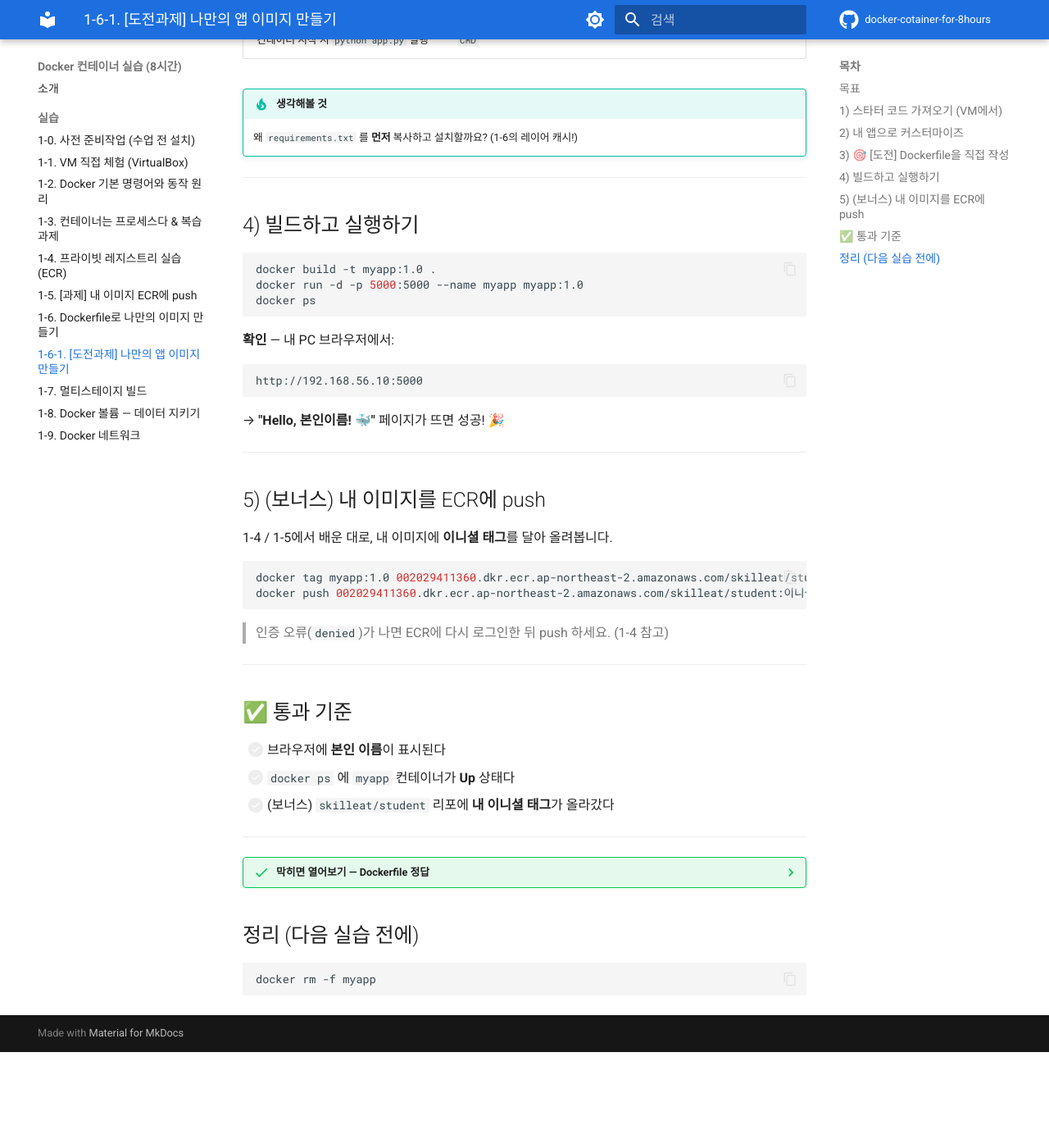
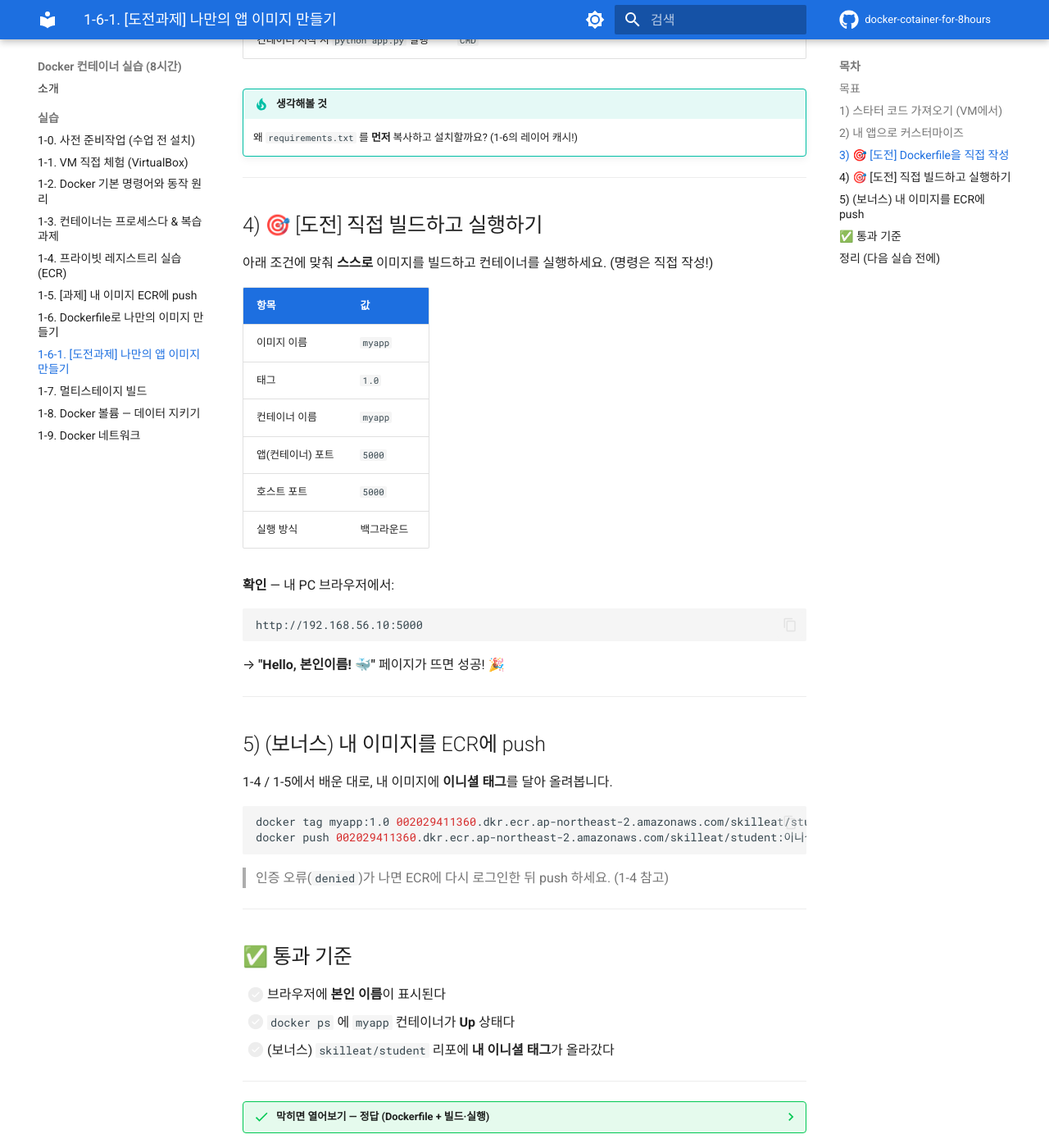
Before and after one commit to skilleat-labs/docker-cotainer-for-8hours, an MkDocs documentation site: the page built from docs/day1/06-1-challenge.md, in a window 1280 px wide and 1400 px high, scrolled down 1486 px. Shown: the whole window at 82% size. Built offline with MkDocs 1.6.1 and Material for MkDocs 9.7.7, drawn with Linux system fonts in a browser that asks for light colours; comment, search, counter and statistics services are not loaded; before the commit the page ends 2769 px from its top, so only the background shows below that.

Commit message:
Challenge 4): give image name/tag spec instead of build/run commands
Co-Authored-By: Claude Opus 4.8 <noreply@anthropic.com>

````diff
--- a/docs/day1/06-1-challenge.md
+++ b/docs/day1/06-1-challenge.md
@@ -59,13 +59,18 @@ NAME = "여기에_본인_이름"     # ← 본인 이름으로 수정 (예: "홍
 
 ---
 
-## 4) 빌드하고 실행하기
+## 4) 🎯 [도전] 직접 빌드하고 실행하기
 
-```bash
-docker build -t myapp:1.0 .
-docker run -d -p 5000:5000 --name myapp myapp:1.0
-docker ps
-```
+아래 조건에 맞춰 **스스로** 이미지를 빌드하고 컨테이너를 실행하세요. (명령은 직접 작성!)
+
+| 항목 | 값 |
+|---|---|
+| 이미지 이름 | `myapp` |
+| 태그 | `1.0` |
+| 컨테이너 이름 | `myapp` |
+| 앱(컨테이너) 포트 | `5000` |
+| 호스트 포트 | `5000` |
+| 실행 방식 | 백그라운드 |
 
 **확인** — 내 PC 브라우저에서:
 
@@ -98,7 +103,8 @@ docker push 002029411360.dkr.ecr.ap-northeast-2.amazonaws.com/skilleat/student:
 
 ---
 
-??? success "막히면 열어보기 — Dockerfile 정답"
+??? success "막히면 열어보기 — 정답 (Dockerfile + 빌드·실행)"
+    **Dockerfile**
     ```dockerfile
     FROM python:3.12-slim
     WORKDIR /app
@@ -109,6 +115,12 @@ docker push 002029411360.dkr.ecr.ap-northeast-2.amazonaws.com/skilleat/student:
     CMD ["python", "app.py"]
     ```
 
+    **빌드 & 실행**
+    ```bash
+    docker build -t myapp:1.0 .
+    docker run -d -p 5000:5000 --name myapp myapp:1.0
+    ```
+
     `requirements.txt` 를 먼저 복사·설치하면, 소스(`app.py`)만 바뀔 때 `pip install` 레이어가 **캐시로 재사용**되어 빌드가 빨라집니다.
 
 ## 정리 (다음 실습 전에)
````
